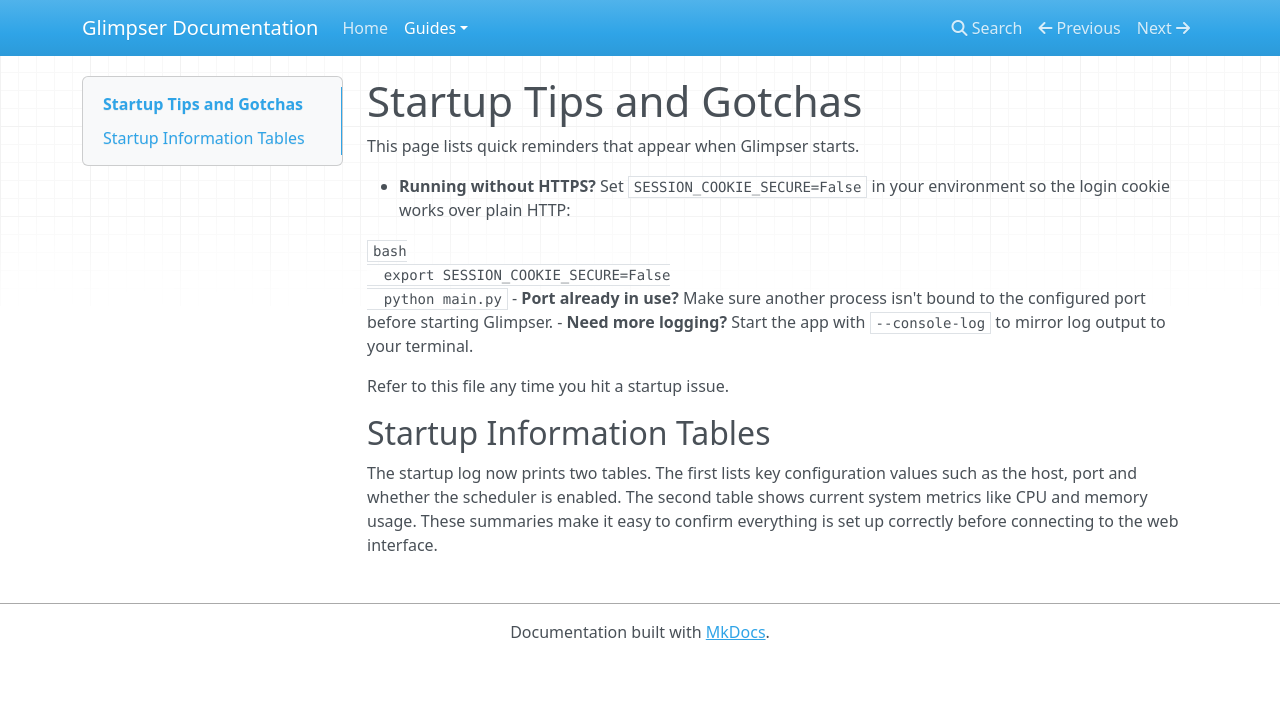
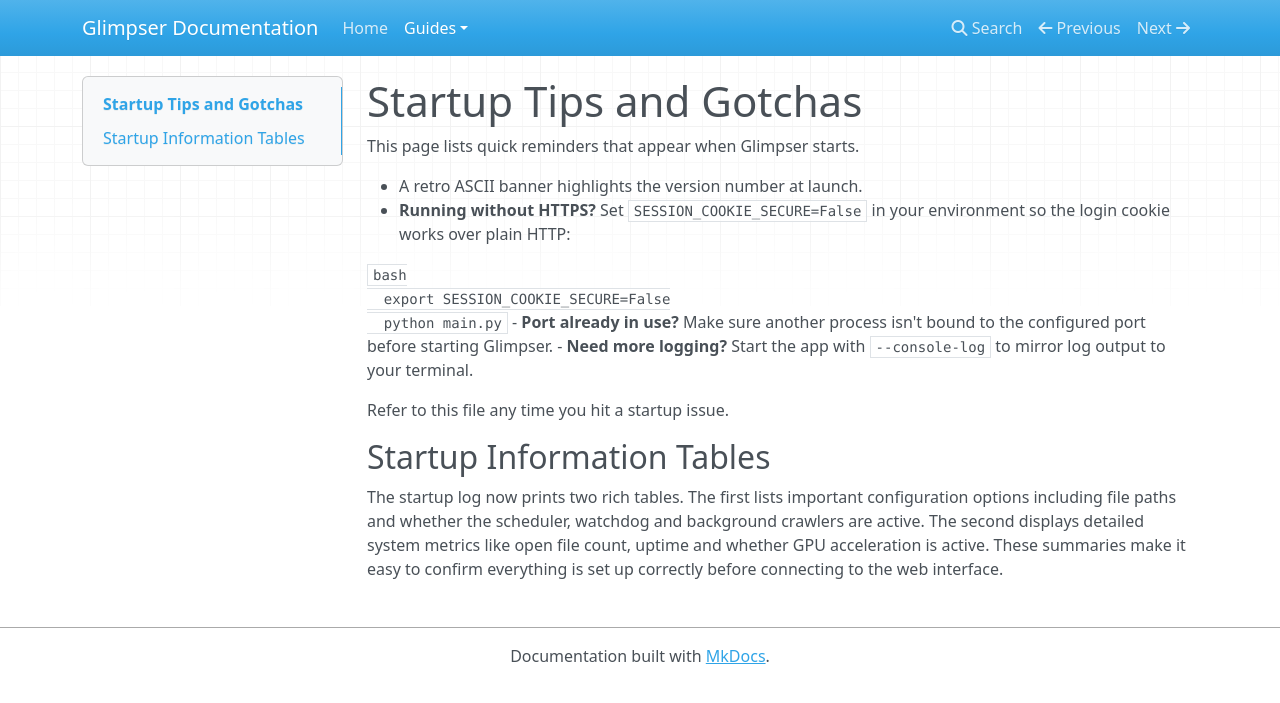
Before and after one commit to KristopherKubicki/glimpser, an MkDocs documentation site: the page built from docs/startup_tips.md, in a window 1280 px wide. Shown: the top 703 px of the page. Built offline with MkDocs 1.6.1, drawn with Linux system fonts in a browser that asks for light colours; nearby versions of some CDN libraries.

Commit message:
feat(cli): show crawler status at startup

````diff
--- a/docs/startup_tips.md
+++ b/docs/startup_tips.md
@@ -2,6 +2,7 @@
 
 This page lists quick reminders that appear when Glimpser starts.
 
+- A retro ASCII banner highlights the version number at launch.
 - **Running without HTTPS?** Set `SESSION_COOKIE_SECURE=False` in your environment so the login cookie works over plain HTTP:
 
   ```bash
@@ -15,8 +16,9 @@
 
 ## Startup Information Tables
 
-The startup log now prints two tables. The first lists key configuration values
-such as the host, port and whether the scheduler is enabled. The second table
-shows current system metrics like CPU and memory usage. These summaries make it
-easy to confirm everything is set up correctly before connecting to the web
-interface.
+The startup log now prints two rich tables. The first lists important
+configuration options including file paths and whether the scheduler,
+watchdog and background crawlers are active. The second displays detailed
+system metrics like open file count, uptime and whether GPU acceleration is
+active. These summaries make it easy to confirm everything is set up correctly
+before connecting to the web interface.
````
Also changed, not shown: main.py (+30 -9 lines), 1 other file.
